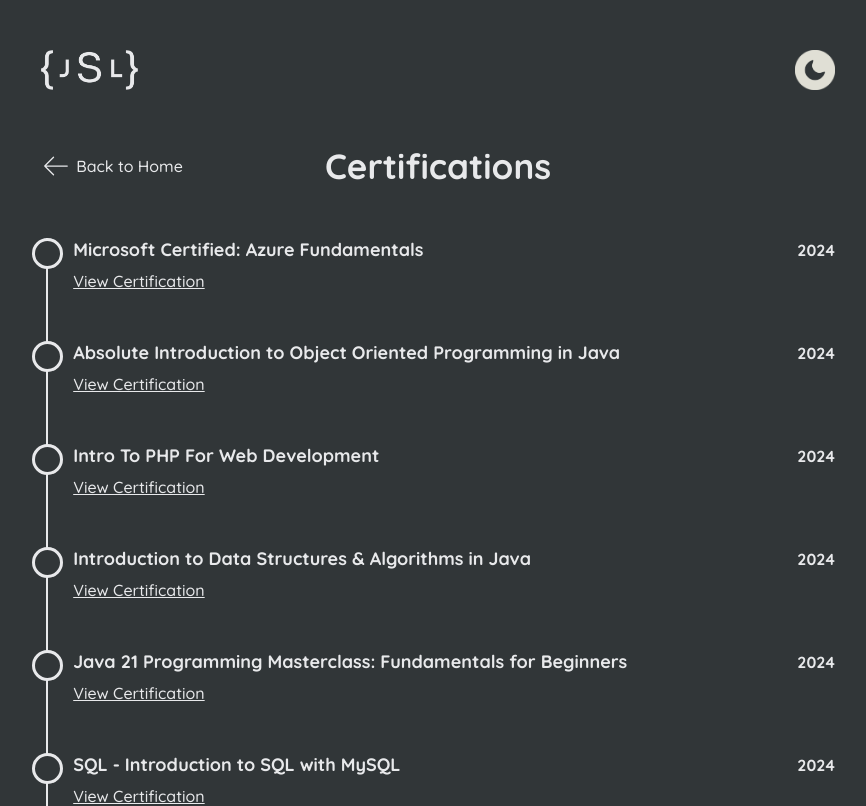
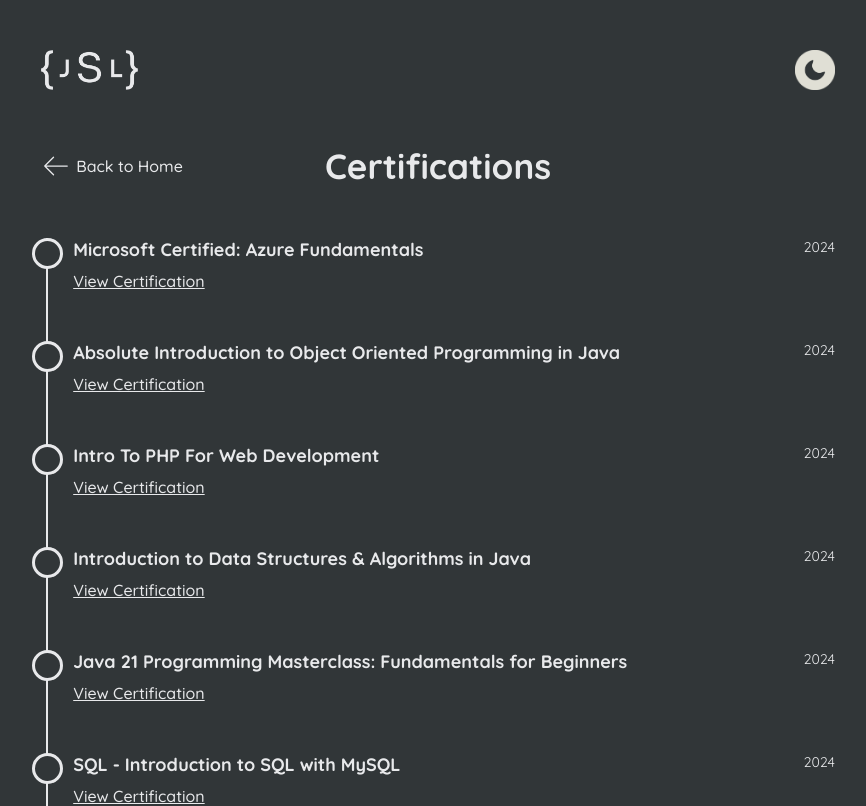
Before and after one commit to bocyej/portfolio, a React (Vite) app: page /certifications in a window 1280 px wide. Shown: the top 806 px of the page, without its empty margins (202-1068 px from the left). Built offline with nearby package versions, Linux system fonts and the light colour scheme.

Commit message:
change h4 to div

```diff
--- a/src/components/about/CertificationCircle.tsx
+++ b/src/components/about/CertificationCircle.tsx
@@ -14,9 +14,9 @@ const CertificationCircle = ({ certificationName, year, link }: Props) => {
         <div className="timeline-information">
           <div className="title-and-year">
             <h2>{certificationName}</h2>
-            <h4>{year}</h4>
+            <p>{year}</p>
           </div>
-          <h4 className="view-button">
+          <div className="view-button">
             <a
               href={link}
               target="_blank"
@@ -24,7 +24,7 @@ const CertificationCircle = ({ certificationName, year, link }: Props) => {
             >
               View Certification
             </a>
-          </h4>
+          </div>
         </div>
       </li>
     </>
```
